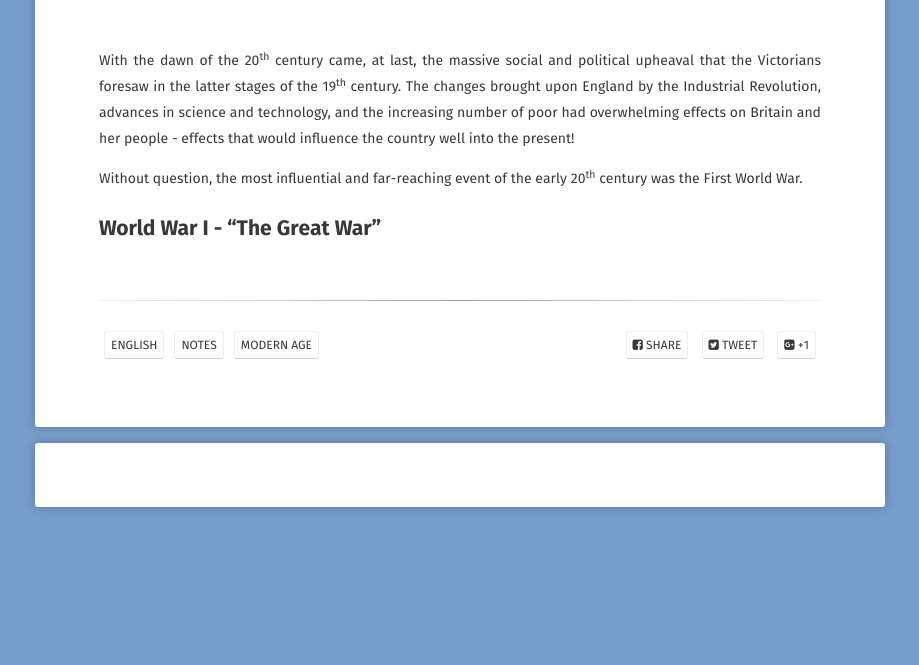
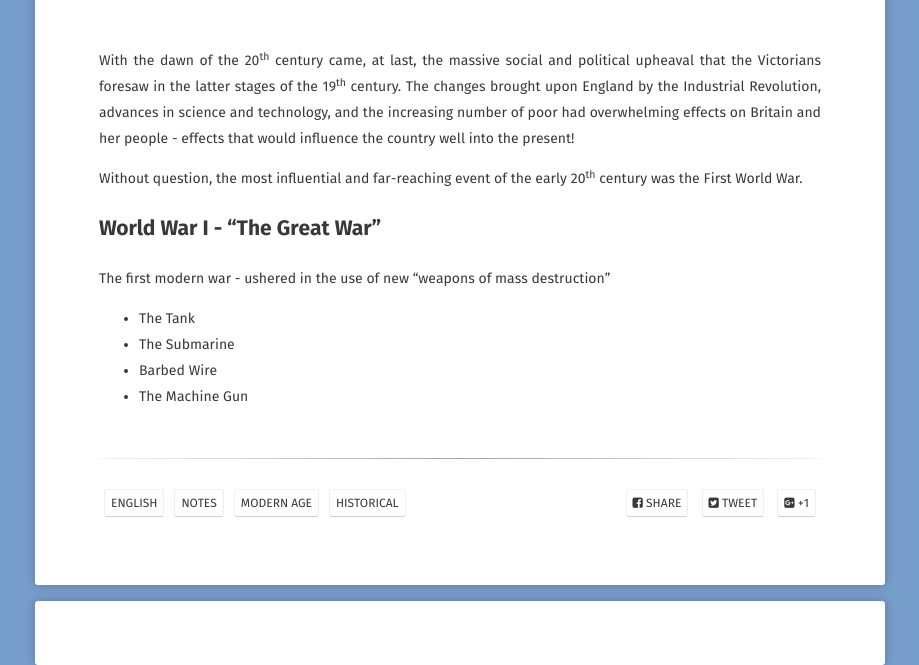
Before and after one commit to EthenStrine/site, a Jekyll site: the page built from _posts/2019-04-17-modern.md, in a window 1280 px wide. Shown: the part 570-1235 px from the top of the page, without its empty margins (180-1099 px from the left). Built offline with Jekyll 4.4.1, drawn with Linux system fonts in a browser that asks for light colours; some web fonts are replaced; comment, search, counter and statistics services are not loaded.

Commit message:
Update 2019-04-17-modern.md

```diff
--- a/_posts/2019-04-17-modern.md
+++ b/_posts/2019-04-17-modern.md
@@ -8,6 +8,7 @@ tag:
 - English
 - Notes
 - Modern Age
+- Historical
 comments: true
 ---
 
@@ -17,3 +18,9 @@ Without question, the most influential and far-reaching event of the early 20<su
 
 
 ## World War I - "**The Great War**"
+
+The first modern war - ushered in the use of new "weapons of mass destruction"
+  - The Tank
+  - The Submarine
+  - Barbed Wire
+  - The Machine Gun
```
